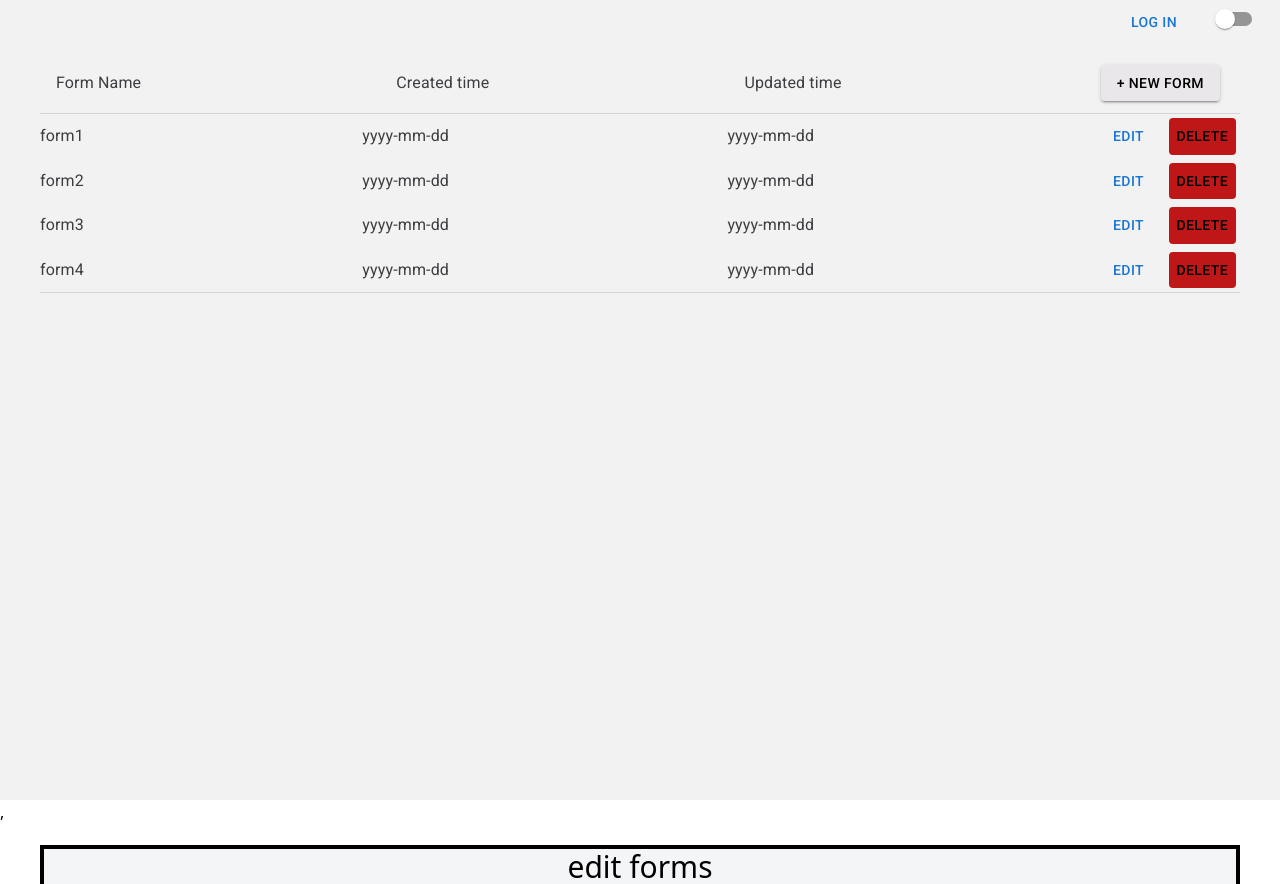
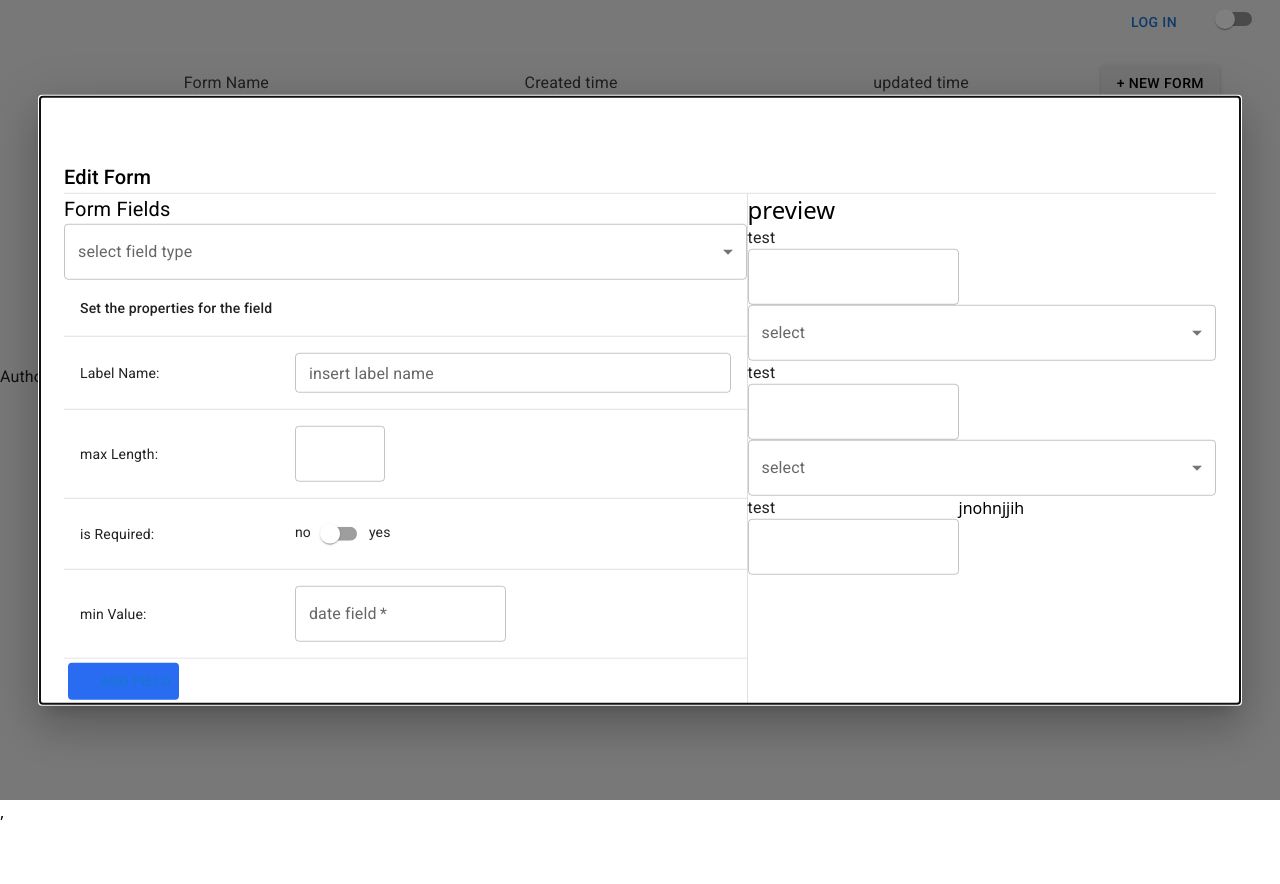
Before and after one commit to borghiste/form-builder, a React (Vite) app in the folder frontend/: page /admin/forms/new in a window 1280 px wide. Shown: the top 884 px of the page. After the commit the page ends 824 px from the top, so only its background shows below. Built offline with nearby package versions, Linux system fonts and the light colour scheme; some icons are missing.

Commit message:
[frontend] feat: styled modal window

```diff
--- a/frontend/src/App.tsx
+++ b/frontend/src/App.tsx
@@ -4,7 +4,7 @@ import { ThemeProvider } from '@emotion/react';
 import { useColorScheme } from '@mui/material';
  // COMPONENTS
  import FormsList from './components/FormsList';
-import Login from './components/admin/Login';
+import Login from './components/Login';
  // CSS
  import '@fontsource/roboto/300.css';
  import '@fontsource/roboto/400.css';
@@ -15,7 +15,7 @@ import Login from './components/admin/Login';
 
 import { BrowserRouter, Routes, Route } from "react-router-dom";
 import Layout from './components/Layout';
-import Modal from './components/admin/Modal/Modal'
+import ModalBuilder from './components/admin/Modal/ModalBuilder'
 import Home from './components/Home';
 import { useState } from 'react';
 import {LightTheme, DarkTheme} from '../src/theme/theme';
@@ -40,7 +40,7 @@ const [ darkMode, setDarkMode] = useState(false);
       <Route path='admin' element={<Login/>}/>
       <Route path='admin/forms' element={<FormsList/>}>
 
-      <Route path='new' element={<Modal/>}/>
+      <Route path='new' element={<ModalBuilder/>}/>
       </Route>
 
 
--- a/frontend/src/components/FormsList.tsx
+++ b/frontend/src/components/FormsList.tsx
@@ -25,7 +25,7 @@ export default function formsList(){
 
 
 
-    const forms =[ {name: 'form1',
+    const forms =[ {name: 'form name1',
         fields: 5},
 
          {name: 'form2',
@@ -41,41 +41,40 @@ export default function formsList(){
 
 <Container disableGutters={true} component={'div'} className=''>
 
-<List className='h-screen w-full overflow-auto '>
-    <ListItem sx={{display:'flex'}}>
-        <ListItemText  sx={{font:'bold'}} primary='Form Name'/>
+<List className='h-full w-full overflow-auto ' sx={{zIndex:10}}>
+    <ListItem>
+        <ListItemText  sx={{font:'bold', display:'flex', justifyContent:'center'}} primary='Form Name'/>
 
 
 
 
-        <ListItemText className='font-bold' sx={{font:'bold'}} primary='Created time'/>
+        <ListItemText className='font-bold' sx={{font:'bold', display:'flex', justifyContent:'center'}} primary='Created time'/>
 
 
 
 
-        <ListItemText className='font-bold text-light-gray' sx={{font:'bold'}}>
-           Updated time
-        </ListItemText>
+        <ListItemText className='font-bold text-light-gray' sx={{font:'bold', display:'flex', justifyContent:'center'}} primary='updated time'/>
+
 
         <SimpleButton text={' + NEW FORM'} variant={'contained'} color={'gray.light'} textColor={'black'}/>
     </ListItem>
     <Divider/>
 
     {forms.map((form)=> (
-        <ListItem key={form.name} sx={{padding:0, display:'flex', justifyContent:'center'}} className='w-full '>
-<ListItemText >{form.name}</ListItemText>
+        <ListItem key={form.name}className='w-full '>
+<ListItemText sx={{display:'flex', justifyContent:'center'}}>{form.name}</ListItemText>
 
-<ListItemText className='font-bold text-white' sx={{font:'bold'}} primary='yyyy-mm-dd'/>
+<ListItemText className='font-bold' sx={{font:'bold', display:'flex', justifyContent:'center'}} primary='yyyy-mm-dd'/>
 
 
 
-        <ListItemText className='font-bold text-white' sx={{font:'bold'}} primary='yyyy-mm-dd'/>
+        <ListItemText primary='yyyy-mm-dd' sx={{display:'flex', justifyContent:'center'}}/>
 
 
-        <>
+        <Box sx={{display:'flex', justifyContent:'center'}}>
          <SimpleButton text={'edit'} color={''}  />
         <SimpleButton text={'delete'} color={'magenta.dark'} textColor={'black'} />
-        </>
+        </Box>
 
 
 </ListItem>
--- /dev/null
+++ b/frontend/src/components/Login.tsx
@@ -0,0 +1,34 @@
+import * as React from 'react';
+import { FormControl, Typography, FormLabel, Input, Button, Link, Card, Box  } from '@mui/material';
+
+import TextInput from '../components/UI/TextInput';
+import SimpleButton from '../components/UI/SimpleButton';
+
+
+export default function Login(){
+
+    return(
+
+        <Box sx={{height:'100vh', bgcolor:'background.default', display:'flex', flexDirection:'column', justifyContent:'center', justifyItems:'center', alignItems:'center'}}>
+
+                <Typography component={'h3'} variant='h3' sx={{paddingBottom:'5rem', color:'text.primary'}}>
+                    Login
+                </Typography>
+        <Card className='flex flex-col  justify-between items-center '  sx={{bgcolor:'gray.main', padding:'0.6rem' }}  >
+
+            <Typography component={'p'} sx={{textJustify:'auto', textAlign:'center', paddingBottom:9, fontStyle:'bold', fontSize:18}}>
+                Login to your account to view the list of forms aviable
+
+            </Typography>
+            <TextInput label={'email'}
+                        placeholder={'insert email'}
+                         />
+
+
+            <TextInput label={'password'} placeholder={'password'}/>
+
+            <SimpleButton text={'login'} color={'cyan.main'} textColor={'white'} size={'medium'} width={'14rem'}/>
+        </Card>
+        </Box>
+    )
+}
--- a/frontend/src/components/UI/Selection.tsx
+++ b/frontend/src/components/UI/Selection.tsx
@@ -4,7 +4,7 @@ import InputLabel from "@mui/material/InputLabel";
 import { useState } from "react";
 import { FormControl } from "@mui/material";
 
-export default function Slection({ label, id, items }) {
+export default function Slection({ label, id, items, onChange }) {
   const [selected, setSelected] = useState("");
 
 
@@ -17,6 +17,7 @@ export default function Slection({ label, id, items }) {
         id={id}
         value={selected}
         label={label}
+        onChange={onChange}
 
       >
         {items?.map((option) => (
--- a/frontend/src/components/UI/SimpleButton.tsx
+++ b/frontend/src/components/UI/SimpleButton.tsx
@@ -4,7 +4,7 @@ export default function SimpleButton({text, onClick, startIcon, color, size, var
 
     return(
 
-        <Button variant={variant} size={size} onClick={onClick}  startIcon={startIcon} sx={{ margin:'0.25rem', backgroundColor:color, color:textColor, width:width}}
+        <Button variant={variant} size={size} onClick={onClick} sx={{textAlign:'center', textWrap:'nowrap'}}  startIcon={startIcon} sx={{ margin:'0.25rem', backgroundColor:color, color:textColor, width:width}}
 
         href={href}
         >
--- a/frontend/src/components/UI/TextInput.tsx
+++ b/frontend/src/components/UI/TextInput.tsx
@@ -7,7 +7,7 @@ export default function TextInput({label, length, required, placeholder}){
         <FormControl sx={{bgcolor:'background'}}>
 
 
-        <FormLabel className='text-sm ' sx={{color:'black'}}>{label}
+        <FormLabel className='text-sm ' sx={{color:'text.primary'}}>{label}
         </FormLabel >
         <TextField size='medium'
         slotProps={{htmlInput:{maxLength:`${length
--- a/frontend/src/components/admin/Login.tsx
+++ /dev/null
@@ -1,64 +0,0 @@
-import * as React from 'react';
-import { FormControl, Typography, FormLabel, Input, Button, Link, Card, Box  } from '@mui/material';
-
-import TextInput from '../UI/TextInput';
-import SimpleButton from '../UI/SimpleButton';
-
-
-export default function Login(){
-
-    return(
-
-        <Box sx={{height:'100vh', bgcolor:'background.default', display:'flex', flexDirection:'column', justifyContent:'center', justifyItems:'center', alignItems:'center'}}>
-
-                <Typography component={'h3'} variant='h3' sx={{paddingBottom:'5rem', color:'text.primary'}}>
-                    Login
-                </Typography>
-        <Card className='flex flex-col  justify-between items-center '  sx={{bgcolor:'gray.main', padding:'0.6rem'}} >
-
-            <Typography component={'p'} sx={{textJustify:'auto', textAlign:'center', paddingBottom:9, fontStyle:'bold', fontSize:18}}>
-                Login to your account to view the list of forms aviable
-
-            </Typography>
-            <TextInput label={'email'} placeholder={'insert email'}/>
-
-
-            <TextInput label={'password'} placeholder={'password'}/>
-
-            <SimpleButton text={'login'} color={'cyan.main'} textColor={'white'} size={'medium'} width={'14rem'}/>
-        </Card>
-        </Box>
-    )
-}
-
-
-
-// export default function Login(props) {
-//   return (
-//     <Card>
-
-
-
-//           <FormControl>
-//             <FormLabel>Email</FormLabel>
-//             <Input
-//               // html input attribute
-//               name="email"
-//               type="email"
-//               placeholder="johndoe@email.com"
-//             />
-//           </FormControl>
-//           <FormControl>
-//             <FormLabel>Password</FormLabel>
-//             <Input
-//               // html input attribute
-//               name="password"
-//               type="password"
-//               placeholder="password"
-//             />
-//           </FormControl>
-//           <Button sx={{ mt: 1 /* margin top */ }}>Log in</Button>
-
-
-//     </Card>
-//   );
--- a/frontend/src/components/admin/Modal/AddFieldsPanel.tsx
+++ b/frontend/src/components/admin/Modal/AddFieldsPanel.tsx
@@ -10,10 +10,10 @@ import Paper from '@mui/material/Paper';
 import Switch from '@mui/material/Switch';
 import AddBoxIcon from '@mui/icons-material/AddBox';
 
-
+import { useState } from 'react';
 import Selection from '../../UI/Selection';
 import SimpleButton from '../../UI/SimpleButton';
-import { TextField } from '@mui/material';
+import { TextField, Typography } from '@mui/material';
 
 import { DateField } from '@mui/x-date-pickers/DateField';
 
@@ -22,21 +22,31 @@ import { AdapterDayjs } from '@mui/x-date-pickers/AdapterDayjs';
 export default function AddFieldsSection() {
   const types = ['text','number'];
 
+  const [selectedType, setSelectedType] = useState()
+
   return (
-    <div className="w-full text-light-gray">
-      <h3 className="text-2xl">Form Fields</h3>
-      <Selection label={'select field type'} items={types} />
+    <div className="w-full h-full text-gray">
+      <Typography component={'h4'} sx={{fontSize:20}}>Form Fields</Typography>
+      <Selection label={'select field type'} items={types}
+      onChange={(e)=>{setSelectedType(e.target.value as string)}}/>
 
       <TableContainer>
         <Table sx={{ minWidth: 260 }} aria-label="field type and properties table">
+
           <TableHead>
+
             <TableRow >
               <TableCell   colSpan={2}>Set the properties for the field</TableCell>
             </TableRow>
           </TableHead>
 
           <TableBody>
+
+
             <TableRow>
+
+
+
               <TableCell size="small">Label Name:</TableCell>
               <TableCell align="center">
                 <TextField label={'insert label name'} size="small" fullWidth />
@@ -50,7 +60,7 @@ export default function AddFieldsSection() {
                 </TableCell>
 
                 <TableCell>
-                    <TextField type='number' />
+                    <TextField type='number' sx={{width:90}} />
                 </TableCell>
             </TableRow>
 
--- a/frontend/src/components/admin/Modal/Modal.tsx
+++ /dev/null
@@ -1,65 +0,0 @@
-
-
-import Card from '@mui/material/Card';
-import Box from '@mui/material/Box';
-import Chip from '@mui/material/Chip';
-import Stack from '@mui/material/Stack';
-import Divider from '@mui/material/Divider';
-import Typography from '@mui/material/Typography';
-
-import { useState } from "react";
-import Preview from "./Preview";
-import AddFieldsPanel from "./AddFieldsPanel";
-import SimpleButton from "../../UI/SimpleButton";
-
-
-export default function Modal(){
-
-
-
-    return(
-        <>
-
-    {/* modal wrapper */}
-        <div className="flex flex-col  w-full z-20 h-full inset-0 justify-center  items-center  border-4   bg-light-gray/25   ">
-
-
-         <h3 className='text-3xl'>edit forms</h3>
-
-
-        <Divider/>
-
-
-
-
-
-
-
-      <Stack direction="col" spacing={2} alignItems="center" className=' flex flex-col sm:flex-row overflow-clip ' >
-
-    <AddFieldsPanel/>
-
-
-  <Divider orientation="vertical" flexItem  />
-
-
-
-    <Preview/>
-
-</Stack>
-<div className='flex justify-end'>
-<SimpleButton text={'cancel'} variant={'outlined'} textColor={'black'}/>
-<SimpleButton text={'save'}  textColor={'white'}/>
-
-</div>
-
-
-
-        </div>
-
-
-
-
-        </>
-    )
-}
--- /dev/null
+++ b/frontend/src/components/admin/Modal/ModalBuilder.tsx
@@ -0,0 +1,61 @@
+import { useState } from 'react';
+import AddFieldsPanel from '../Modal/AddFieldsPanel';
+import Preview from '../Modal/Preview';
+//MUI
+
+import * as React from 'react';
+import Box from '@mui/material/Box';
+import Button from '@mui/material/Button';
+import Typography from '@mui/material/Typography';
+import Modal from '@mui/material/Modal';
+import { Divider, Stack, Container } from '@mui/material';
+
+const style = {
+  position: 'absolute',
+  top: '50%',
+  left: '50%',
+  transform: 'translate(-50%, -50%)',
+
+  heigth: 800,
+  bgcolor: 'background.paper',
+ paddingTop: 8,
+  boxShadow: 24,
+  display:'flex',
+  overflow:'clip',
+  justifyContent:'center',
+  flexDirection: 'column'
+
+
+};
+
+export default function ModalBuilder() {
+
+
+
+  return (
+    <div>
+
+      <Modal
+
+        open={true}
+        sx={{ display:'flex'}}
+        aria-labelledby="modal-modal-title"
+        aria-describedby="modal-modal-description"
+      >
+        <Container sx={style}>
+          <Typography id="-modal-title" variant="h6" component="h2">
+            Edit Form
+          </Typography>
+          <Divider/>
+        <Stack direction={'vertical'} className='sm:flex-row flex-col '>
+    <AddFieldsPanel/>
+
+    <Divider orientation='vertical'  flexItem={true}/>
+        <Preview/>
+
+        </Stack>
+        </Container>
+      </Modal>
+    </div>
+  );
+}
```
Also changed, not shown: 1 other file (tests, documents, lock files or other folders).
